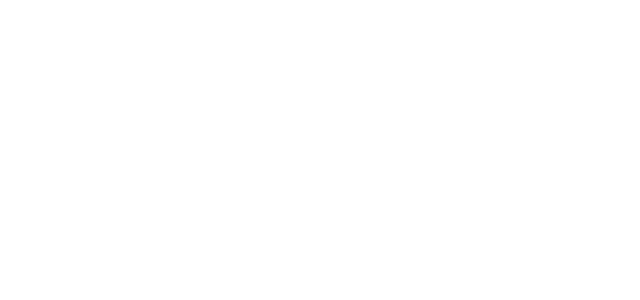
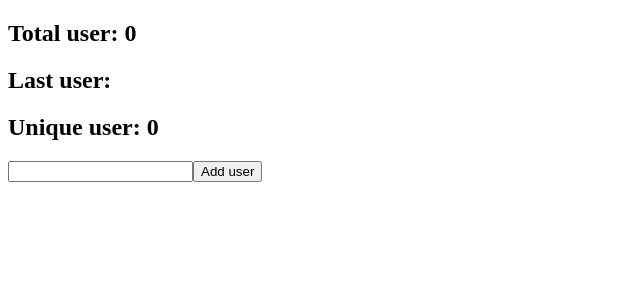
Before and after one commit to Zulqarnain-AI/react_practice_set, a React (Vite) app: page / in a window 1280 px wide. Shown: the top 300 px of the page, without its empty margins (0-640 px from the left). Built offline with nearby package versions, Linux system fonts and the light colour scheme.

Commit message:
derived state practice set is added in this commit

```diff
--- a/src/App.jsx
+++ b/src/App.jsx
@@ -14,7 +14,9 @@
 // import UncontrolledComponent from "./UncontrolledComponent"
 // import ToPassFunctionAsProps from './ToPassFunctionAsProps'
 // import UseFormStatusHook from './UseFormStatusHook'
+import DerivedState from "./assets/DerivedState"
 
+// import Transition from './Transitions'
 function App() {
 
   // const user=[
@@ -57,8 +59,8 @@ function App() {
       {/* <UncontrolledComponent /> */}
       {/* <ToPassFunctionAsProps Propfunction={handleClick} /> */}
       {/* <UseFormStatusHook /> */}
-
-
+      {/* <Transition /> */}
+      <DerivedState />
 
     </>
   )
--- /dev/null
+++ b/src/Transitions.jsx
@@ -0,0 +1,21 @@
+import { useState } from "react"
+
+
+function Transitions() {
+const [pending, setPending]=useState(false)
+    const handled=()=>{
+        setPending(true)
+        setTimeout(()=>{
+            setPending(false)
+
+        },3000);
+    }
+  return (
+    <>
+    <h2>Transitions</h2>
+    <button onClick={handled} disabled={pending}>Click Me</button>
+    {pending && <p>Processing...</p>}
+    </>
+  )
+}
+export default Transitions
--- /dev/null
+++ b/src/assets/DerivedState.jsx
@@ -0,0 +1,26 @@
+
+
+import { useState } from 'react';
+function DerivedState() {
+    const [users, setUsers] = useState([]);
+    const [inputValue, setInputValue] = useState("");
+const uniqueUsers =[...new Set(users)];
+const lastUser= users[users.length -1];
+const totalUsers= users.length;
+    return (
+        <div>
+            <h2>Total user: {totalUsers}</h2>
+            <h2>Last user: {lastUser}</h2>
+            <h2>Unique user: {uniqueUsers.length}</h2>
+            <input type="text" onChange={(e) => setInputValue(e.target.value)} />
+            <button onClick={() => { setUsers([...users, inputValue]) }}>Add user</button>
+            <ul>
+                {users.map((item, index) =>(
+                    <li key={index}>{item}</li>
+                ))}
+            </ul>
+
+        </div>
+    )
+}
+export default DerivedState
```
